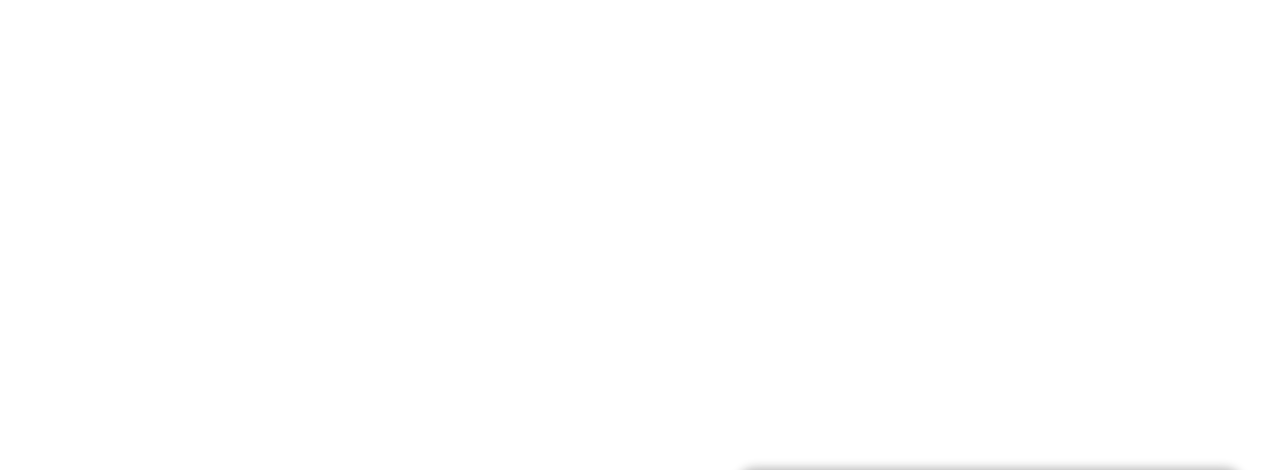
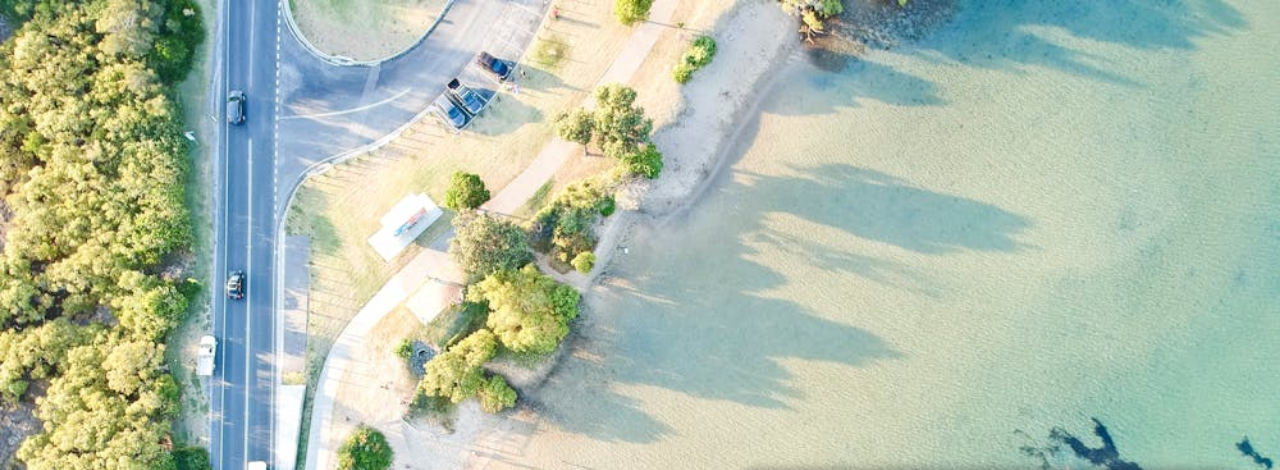
Before and after one commit to arcorin/scrimba-cars-counter, a plain HTML site: page index.html in a window 1280 px wide. Shown: the top 470 px of the page. Drawn offline with Linux system fonts and the light colour scheme.

Commit message:
Update index.css

```diff
--- a/index.css
+++ b/index.css
@@ -11,7 +11,7 @@ colors:
 
 body {
     position: relative;
-    background-image: url("images/pexels-photo-1751075-aerial-photography-of-road-and-ocean.jpeg");
+    background-image: url("pexels-photo-1751075-aerial-photography-of-road-and-ocean.jpeg");
     background-size: cover;
     font-family: -apple-system, BlinkMacSystemFont, 'Segoe UI', Roboto, Oxygen, Ubuntu, Cantarell, 'Open Sans', 'Helvetica Neue', sans-serif;
     font-weight: bold;
```
